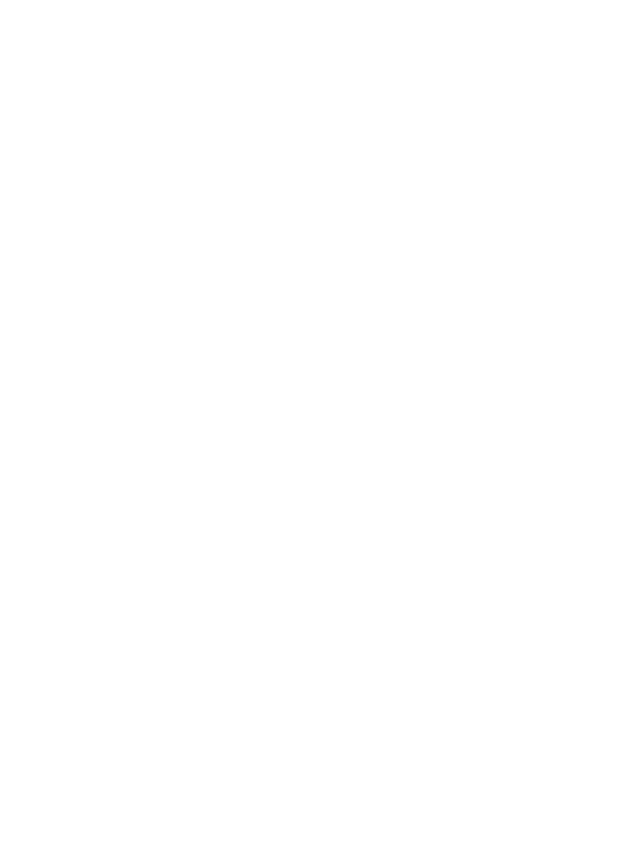
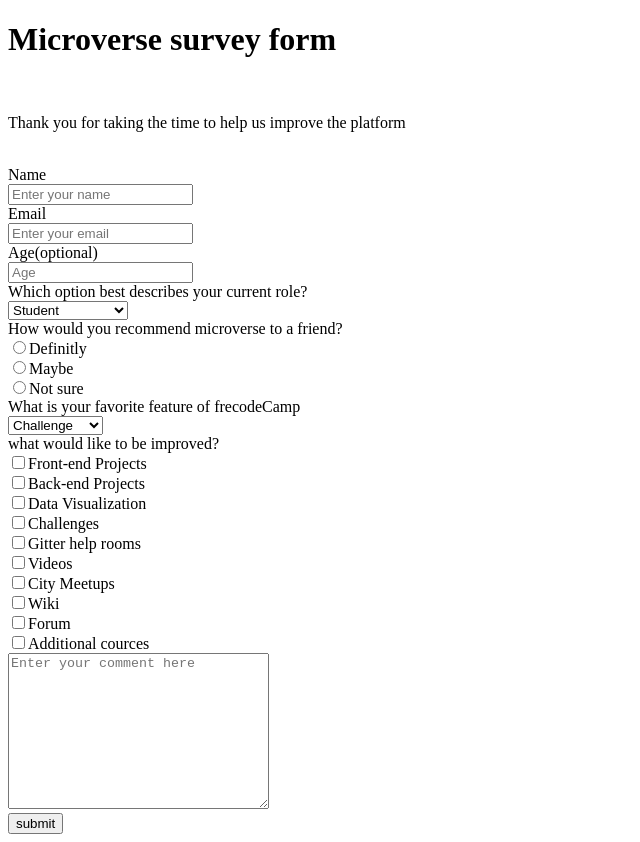
Before and after one commit to leaderruvuna/microverse-trial1, a plain HTML site: page index.html in a window 1280 px wide. Shown: the whole page, without its empty margins (0-640 px from the left). Before the commit the page ends 800 px from the top, so only its background shows below. Drawn offline with Linux system fonts and the light colour scheme.

Commit message:
Feat: Design the survey form with html

```diff
--- a/index.html
+++ b/index.html
@@ -5,9 +5,59 @@
     <title>Fork Me! FCC: Test Suite Template</title>
     <link rel="stylesheet" href="css/style.css">
   </head>
-
   <body>
-
+    <div id="container">
+       <div id="">
+         <h1 id="title">Microverse survey form</h1><br>
+         <p id="description">Thank you for taking the time to help us improve the platform</p>
+       </div>
+       <br>
+       <div id="form-container">
+           <form action="" id="survey-form">
+            <label for="name" id="name-label">Name</label><br>
+            <input type="text" id="name" placeholder="Enter your name"><br>
+            <label for="name" id="email-label">Email</label><br>
+            <input type="text" id="email" placeholder="Enter your email"><br>
+            <label for="name" id="number-label">Age(optional)</label><br>
+            <input type="number" id="number" placeholder="Age"><br>
+            <label for="name">Which option best describes your current role?</label><br>
+            <select name="" id="role" id="dropdown" aria-placeholder="Select current role"><br>
+              <option value="">Student</option>
+              <option value="">Full time Job</option>
+              <option value="">Full time learner</option>
+              <option value="">Prefer not to say</option>
+              <option value="">Other</option>
+            </select>
+            <br>
+            <label for="">How would you recommend microverse to a friend?</label><br>
+            <input type="radio" value="1"><label for="">Definitly</label><br>
+            <input type="radio" value="1"><label for="">Maybe</label><br>
+            <input type="radio" value="1"><label for="">Not sure</label><br>
+            <label for="name">What is your favorite feature of frecodeCamp</label><br>
+            <select name="" id="role" id="dropdown" aria-placeholder="Select an option"><br>
+              <option value="">Challenge</option>
+              <option value="">Project </option>
+              <option value="">Community</option>
+              <option value="">Opensource</option>
+            </select>
+            <br>
+            <label for="">what would like to be improved?</label><br>
+            <input type="checkbox"><label for="">Front-end Projects</label><br>
+            <input type="checkbox"><label for="">Back-end Projects
+            </label><br>
+            <input type="checkbox"><label for="">Data Visualization</label><br>
+            <input type="checkbox"><label for="">Challenges</label><br>
+            <input type="checkbox"><label for="">Gitter help rooms</label><br>
+            <input type="checkbox"><label for="">Videos</label><br>
+            <input type="checkbox"><label for="">City Meetups</label><br>
+            <input type="checkbox"><label for="">Wiki</label><br>
+            <input type="checkbox"><label for="">Forum</label><br>
+            <input type="checkbox"><label for="">Additional cources</label><br>
+            <textarea name="" id="" cols="30" rows="10" placeholder="Enter your comment here"></textarea><br>
+            <button id="submit">submit</button>
+           </form>
+       </div>
+    </div>
     <script src="https://cdn.freecodecamp.org/testable-projects-fcc/v1/bundle.js"></script>
     <script  src="js/index.js"></script>
   </body>
```
